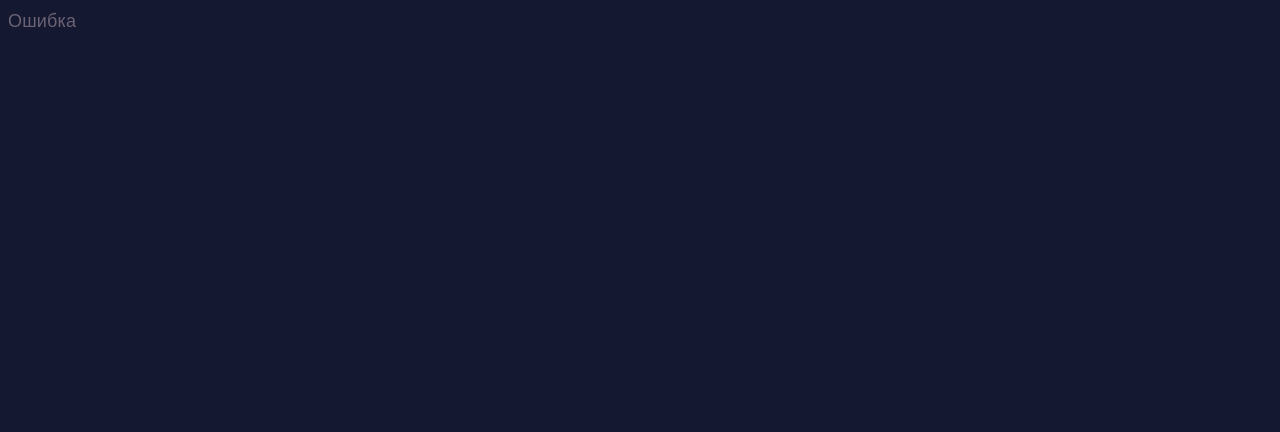
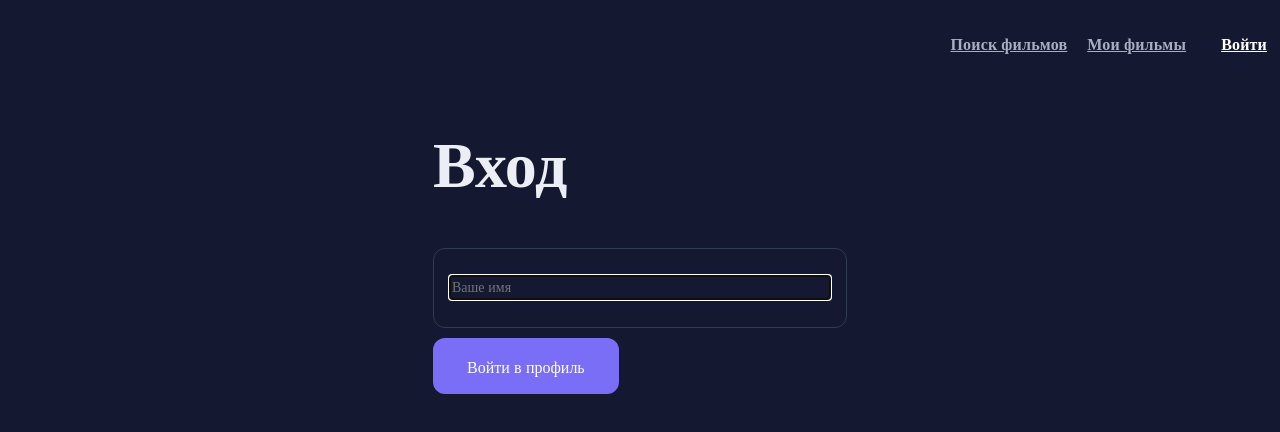
Before and after one commit to a-kolesnichenko/react-course-dz, a React (Vite) app: page /auth/login in a window 1280 px wide. Shown: the top 432 px of the page. Built offline with nearby package versions, Linux system fonts and the light colour scheme.

Commit message:
feat: implement authentication flow with RequireAuth component and update routing

```diff
--- a/src/components/LoginForm/LoginForm.tsx
+++ b/src/components/LoginForm/LoginForm.tsx
@@ -4,9 +4,11 @@ import Button from '../Button/Button.tsx';
 import { useState, useEffect, useRef, useContext } from 'react';
 import { UserContext, type UserContextType } from '../../contexts/User/UserContext.tsx';
 import type { MouseEvent } from 'react';
+import { useNavigate } from 'react-router-dom';
 
 function LoginForm() {
 
+  const navigate = useNavigate();
   const { profile, setProfile } = useContext<UserContextType>(UserContext);
 
   const [name, setName] = useState('');
@@ -26,6 +28,7 @@ function LoginForm() {
 
     const profileData = {name: name, isLogined: true};
     setProfile(profileData);
+    navigate('/');
   }
 
   return (
--- a/src/components/Menu/Menu.tsx
+++ b/src/components/Menu/Menu.tsx
@@ -20,9 +20,9 @@ function Menu() {
         <NavLink to="/favorites" className={({ isActive }) => cn(styles['menu-link'], {[styles['active-link']]: isActive	})} >Мои фильмы</NavLink>
       </div>
       <div className={styles['menu-user']}>
-        {isLogined && <NavLink to="/login" className={({ isActive }) => cn(styles['menu-link'], {[styles['active-link']]: isActive	})}>{name}</NavLink>}
+        {isLogined && <NavLink to="/auth/login" className={({ isActive }) => cn(styles['menu-link'], {[styles['active-link']]: isActive	})}>{name}</NavLink>}
         {isLogined && <NavLink to="/" className={({ isActive }) => cn(styles['menu-link'], {[styles['active-link']]: isActive	})} onClick={handleLogout}>Выйти</NavLink>}
-        {!isLogined && <NavLink to="/login" className={({ isActive }) => cn(styles['menu-link'], {[styles['active-link']]: isActive	})}>Войти</NavLink>}
+        {!isLogined && <NavLink to="/auth/login" className={({ isActive }) => cn(styles['menu-link'], {[styles['active-link']]: isActive	})}>Войти</NavLink>}
       </div>
     </div>
   );
--- a/src/contexts/User/UserContext.tsx
+++ b/src/contexts/User/UserContext.tsx
@@ -11,8 +11,8 @@ export interface UserContextType {
 }
 
 export const InitialContext: UserContextType = {
-    profile: { name: '', isLogined: false},
-    setProfile: () => {},
+  profile: { name: '', isLogined: false},
+  setProfile: () => {}
 };
 
 export const UserContext = createContext<UserContextType>(InitialContext);
--- /dev/null
+++ b/src/helpers/RequireAuth.tsx
@@ -0,0 +1,14 @@
+import { type ReactNode, useContext } from 'react';
+import { Navigate } from 'react-router-dom';
+import { UserContext, type UserContextType } from '../contexts/User/UserContext';
+
+export const RequireAuth = ({ children }: { children: ReactNode }) => {
+
+  const { profile } = useContext<UserContextType>(UserContext);
+
+  if (!profile.isLogined) {
+    return <Navigate to="/auth/login" replace />;
+  }
+
+  return children;
+};
```
Also changed, not shown: src/contexts/User/user.context.tsx (+5 -5 lines), src/main.tsx (+12 -5 lines).
